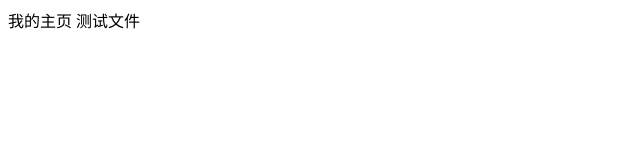
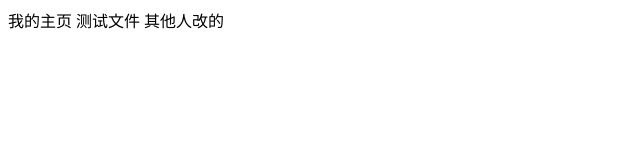
Before and after one commit to 1410475107/mycoder, a website: page index.html in a window 1280 px wide. Shown: the whole page, without its empty margins (0-640 px from the left). Drawn offline with Linux system fonts and the light colour scheme.

Commit message:
Update index.html

```diff
--- a/index.html
+++ b/index.html
@@ -10,5 +10,7 @@
     我的主页
 
     测试文件
+
+    其他人改的
 </body>
 </html>
```
